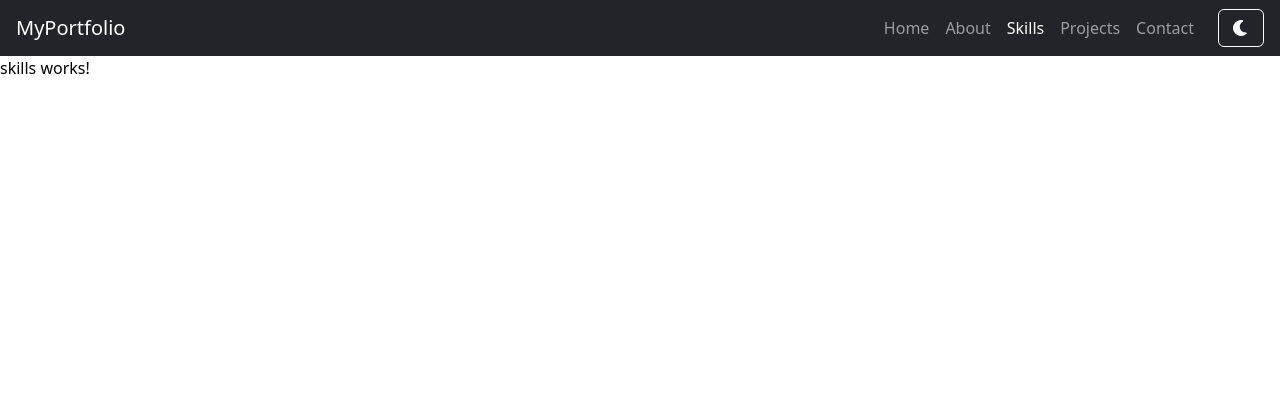
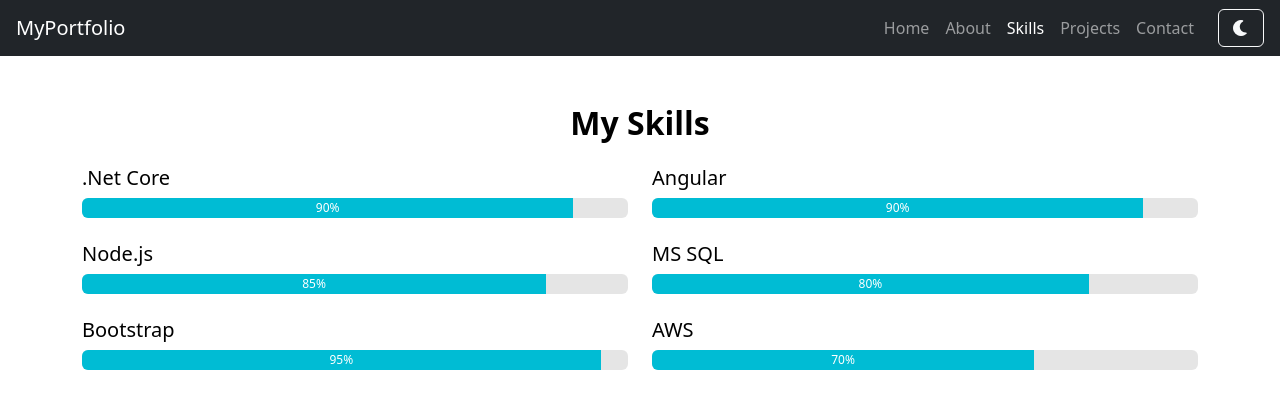
Before and after one commit to ItsAmaan09/my-portfolio, an Angular app in the folder portfolio/: page /skills in a window 1280 px wide. Shown: the top 408 px of the page. Built offline with nearby package versions, Linux system fonts and the light colour scheme.

Commit message:
skills page update

```diff
--- a/portfolio/src/app/pages/skills/skills.component.html
+++ b/portfolio/src/app/pages/skills/skills.component.html
@@ -1 +1,22 @@
-<p>skills works!</p>
+<section class="skills py-5" [attr.data-theme]="theme">
+  <div class="container">
+    <h2 class="mb-4 text-center">My Skills</h2>
+    <div class="row">
+      <div class="col-md-6 mb-4" *ngFor="let skill of skills">
+        <h5>{{ skill.name }}</h5>
+        <div class="progress" style="height: 20px">
+          <div
+            class="progress-bar"
+            role="progressbar"
+            [style.width.%]="skill.level"
+            attr.aria-valuenow="{{ skill.level }}"
+            attr.aria-valuemin="0"
+            attr.aria-valuemax="100"
+          >
+            {{ skill.level }}%
+          </div>
+        </div>
+      </div>
+    </div>
+  </div>
+</section>
--- a/portfolio/src/app/pages/skills/skills.component.scss
+++ b/portfolio/src/app/pages/skills/skills.component.scss
@@ -0,0 +1,15 @@
+.skills {
+  background-color: var(--bg-color);
+  color: var(--text-color);
+  transition: background-color 0.3s, color 0.3s;
+
+  h2 { font-weight: 700; }
+
+  .progress {
+    background-color: rgba(0,0,0,0.1);
+    .progress-bar {
+      background-color: #00bcd4;
+      transition: width 1s ease-in-out;
+    }
+  }
+}
--- a/portfolio/src/app/pages/skills/skills.component.ts
+++ b/portfolio/src/app/pages/skills/skills.component.ts
@@ -1,11 +1,25 @@
 import { Component } from '@angular/core';
+import { ThemeService } from '../../core/services/theme.service';
+import { CommonModule } from '@angular/common';
 
 @Component({
   selector: 'app-skills',
-  imports: [],
+  imports: [CommonModule],
   templateUrl: './skills.component.html',
-  styleUrl: './skills.component.scss'
+  styleUrl: './skills.component.scss',
 })
 export class SkillsComponent {
+  skills = [
+    { name: '.Net Core', level: 90 },
+    { name: 'Angular', level: 90 },
+    { name: 'Node.js', level: 85 },
+    { name: 'MS SQL', level: 80 },
+    { name: 'Bootstrap', level: 95 },
+    { name: 'AWS', level: 70 },
+  ];
 
+  theme = 'light';
+  constructor(private themeService: ThemeService) {
+    this.themeService.theme$.subscribe((t) => (this.theme = t));
+  }
 }
```
